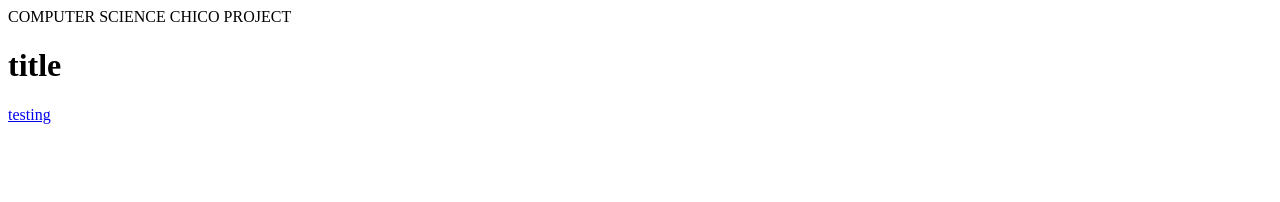
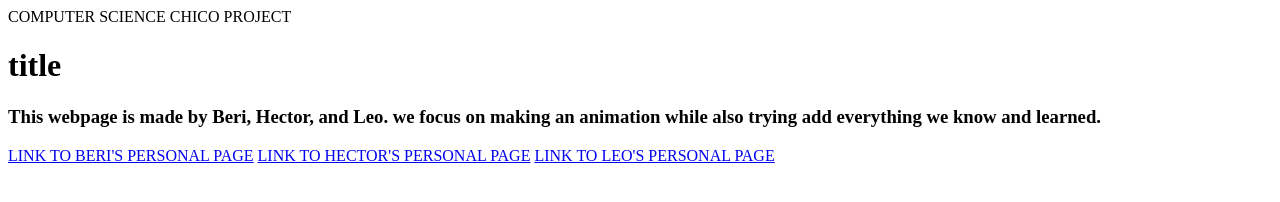
Before and after one commit to LMP6217/SummerCampTeamProject1, a plain HTML site: page index.html in a window 1280 px wide. Drawn offline with Linux system fonts and the light colour scheme.

Commit message:
adding links to personal blog

```diff
--- a/index.html
+++ b/index.html
@@ -3,9 +3,11 @@
     <head>
         <header>COMPUTER SCIENCE CHICO PROJECT</header>
     </head>
-
     <body>
         <h1>title</h1>
-        <a href="https://lmp6217.github.io/Personal/">testing</a>
+        <h3>This webpage is made by Beri, Hector, and Leo. we focus on making an animation while also trying add everything we know and learned. </h3>
+        <a href="https://lmp6217.github.io/Personal/">LINK TO BERI'S PERSONAL PAGE</a> <!--Beri add the link to your blog or personal page about you and make sure you make it to a page and add the https part as well-->
+        <a href="https://lmp6217.github.io/Personal/">LINK TO HECTOR'S PERSONAL PAGE</a> <!--Hector add the link to your blog or personal page about you and make sure you make it to a page and add the https part as well-->
+        <a href="https://lmp6217.github.io/Personal/">LINK TO LEO'S PERSONAL PAGE</a>
     </body>
 </html>
```
